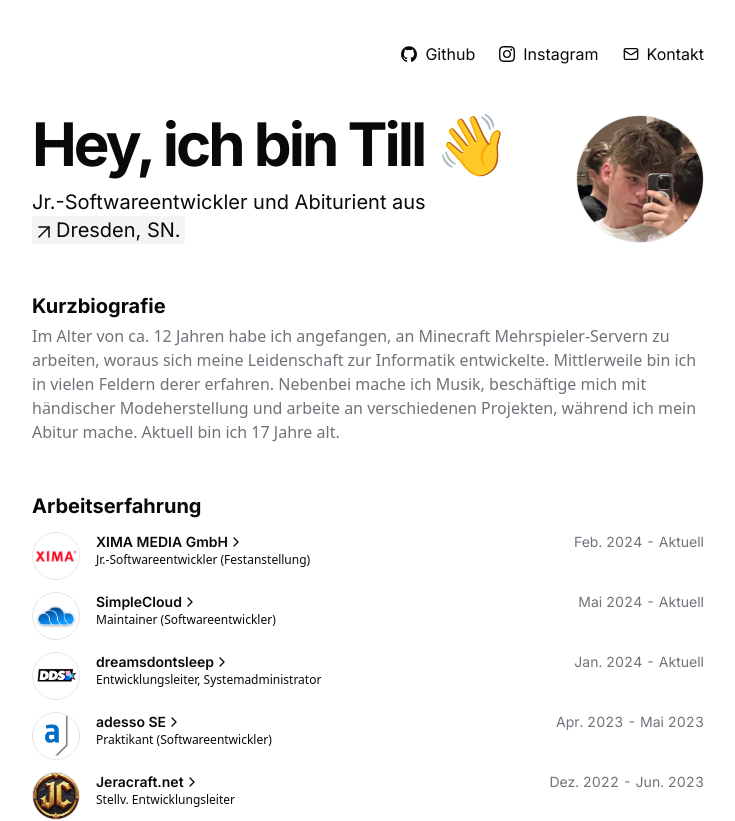
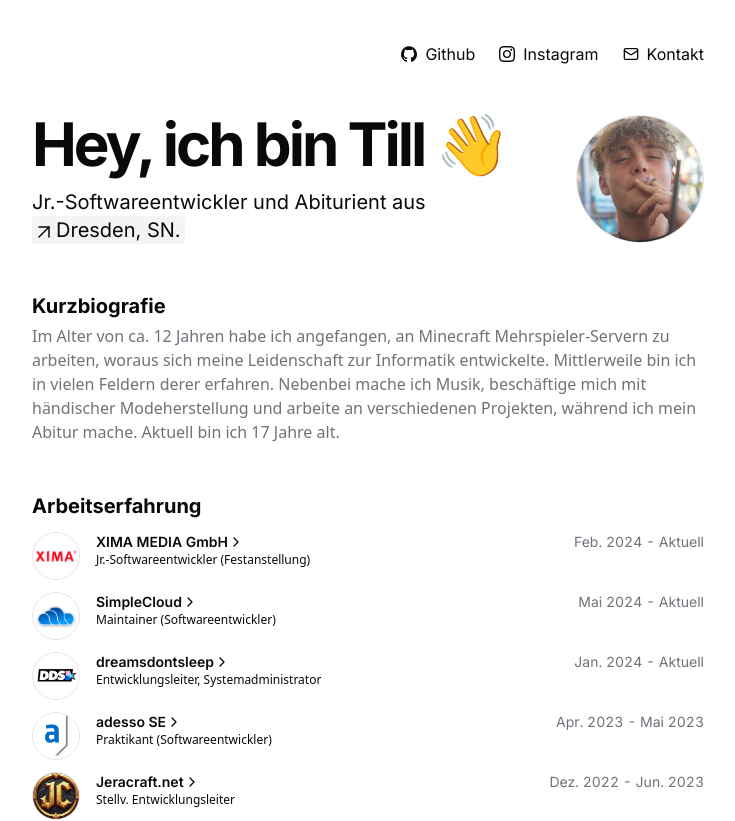
Before and after one commit to tillhfm/portfolio, a Next.js app: page / in a window 1280 px wide. Shown: the top 821 px of the page, without its empty margins (272-1007 px from the left). Built offline with nearby package versions, Linux system fonts and the light colour scheme.

Commit message:
feat: add cool profile picture ^^

```diff
--- a/src/app/page.tsx
+++ b/src/app/page.tsx
@@ -62,7 +62,7 @@ export default function Home() {
                </div>
                <BlurFade delay={0.15}>
                   <Avatar className="size-[5.3rem] sm:size-32 border">
-                     <AvatarImage alt="Till Hoffmann" src="/me1.png" />
+                     <AvatarImage alt="Till Hoffmann" src="/me3.png" />
                      <AvatarFallback>TH</AvatarFallback>
                   </Avatar>
                </BlurFade>
```
Also changed, not shown: public/me3.png (added).
